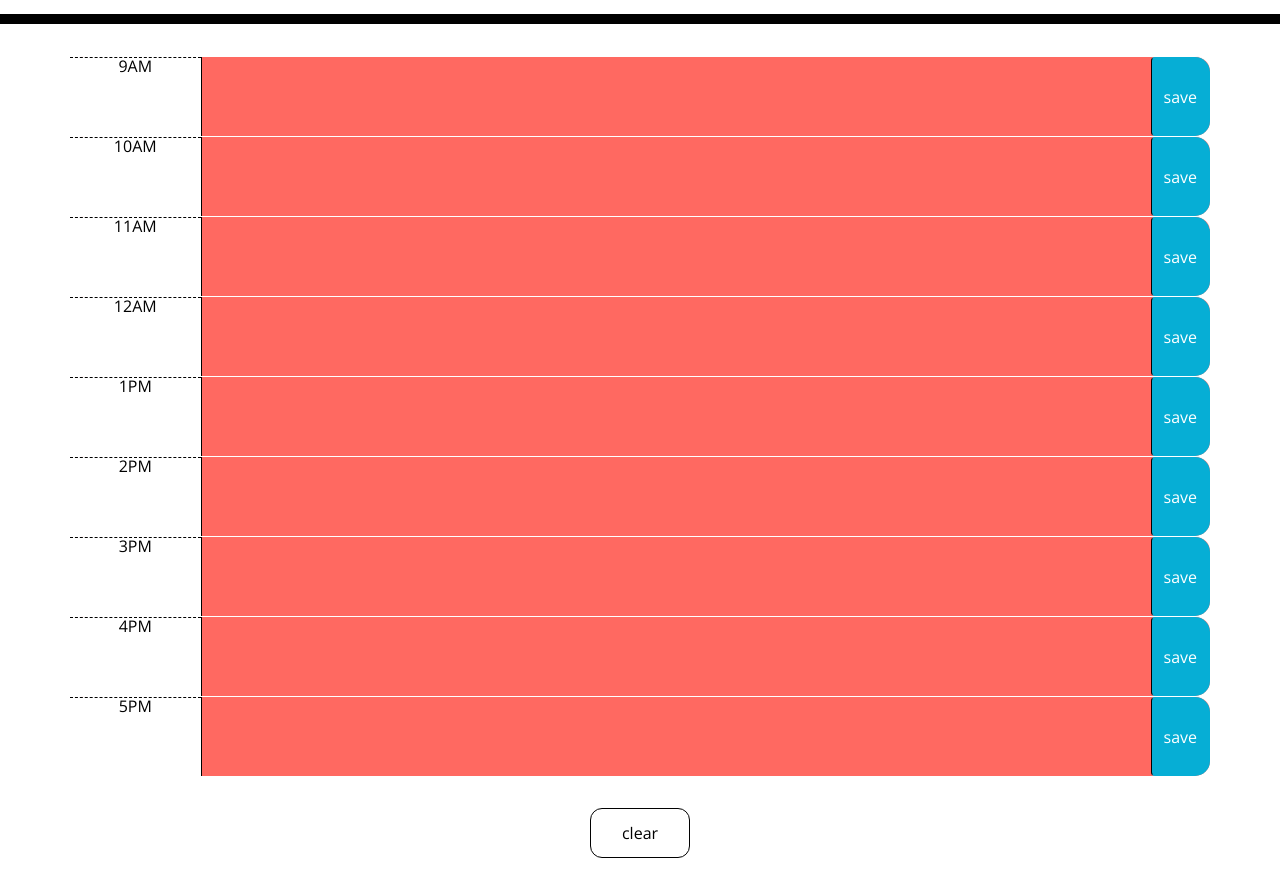
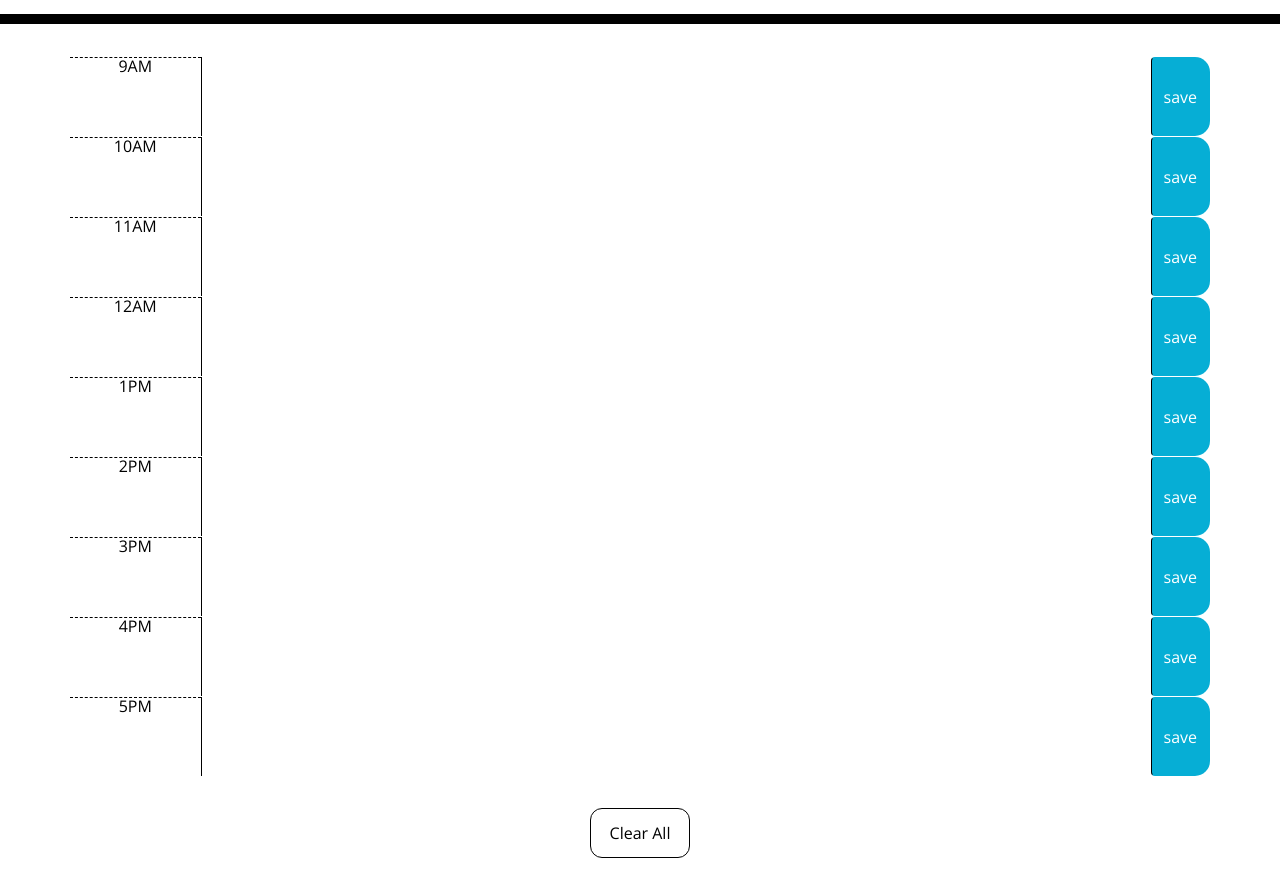
Before and after one commit to samueltuki/planner-app, a plain HTML site: page index.html in a window 1280 px wide. Shown: the part 280-1170 px from the top of the page. Drawn offline with nearby package versions, Linux system fonts and the light colour scheme; files that its build step writes are made by us from their sources; files whose address does not match are found by name.

Commit message:
file re-structure

```diff
--- a/starter/index.html
+++ b/index.html
@@ -87,7 +87,7 @@
 
     </div>
     <div class="clearDiv">
-<button id="clearAll">clear</button>
+<button id="clearAll">Clear All</button>
 
     </div>
 
--- a/starter/assets/index.js
+++ b/starter/assets/index.js
@@ -1,7 +1,8 @@
 // displays the current date/time using moment js
 let currentDayEl = moment().format("ddd D MMM YYYY , h: m ss");
 $("#currentDay").text(currentDayEl);
-let currentTimeEl = moment().format("h m ss");
+// let currentTimeEl = moment().format("h m ss");
+let currentTimeEl = moment().hour();
 
 let startHour = 9;
 let endHour = 5;
@@ -27,7 +28,7 @@ saveBtns.click(function (e) {
 
 timeBlockEls.each(function () {
   // used "this" to grab the specific div in the time-block
-  let timeColorSlot = parseInt($(this).attr("id"));
+  let timeColorSlot = parseInt($(this).attr("id")).replace("hour","");
   // used if statement to check the color coding logic and the
   if (timeColorSlot > currentTimeEl) {
     $(this).addClass("future");
@@ -37,3 +38,41 @@ timeBlockEls.each(function () {
     $(this).addClass("present");
   }
 });
+
+
+
+// timeBlockEls.each(function () {
+//   // used "this" to grab the specific div in the time-block
+//   let timeColorSlot = parseInt(timeBlockEls.attr("id", "hour9"));
+//   // used if statement to check the color coding logic and the
+//   if (timeColorSlot > currentTimeEl) {
+//     $(this).addClass("future");
+//   } else if (timeColorSlot < currentTimeEl) {
+//     $(this).addClass("past");
+//   } else {
+//     $(this).addClass("present");
+//   }
+// });
+
+
+
+
+
+
+
+
+
+
+
+
+
+
+
+
+
+
+clearItembtn.click(function(e) {
+
+
+
+})
```
